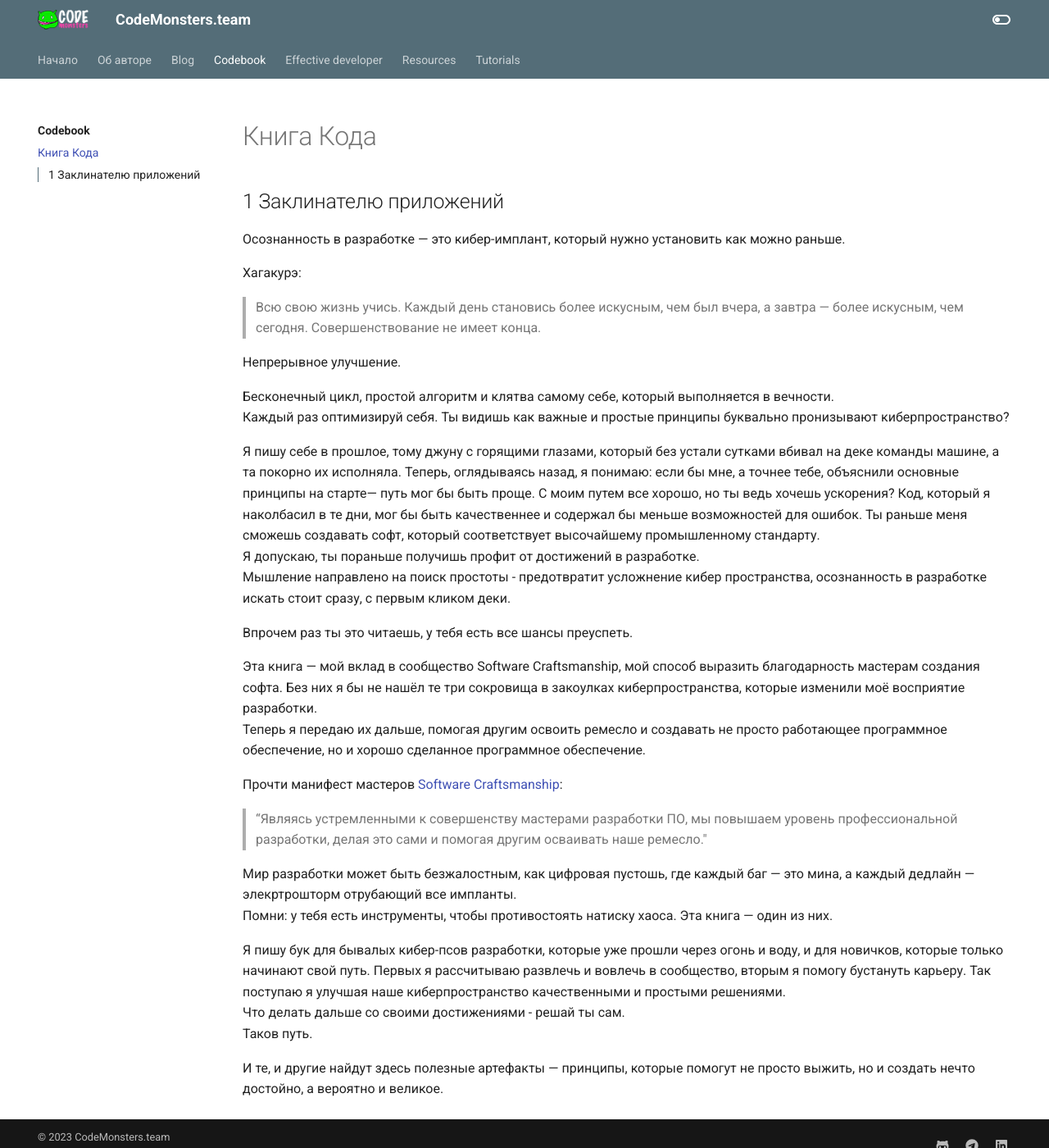
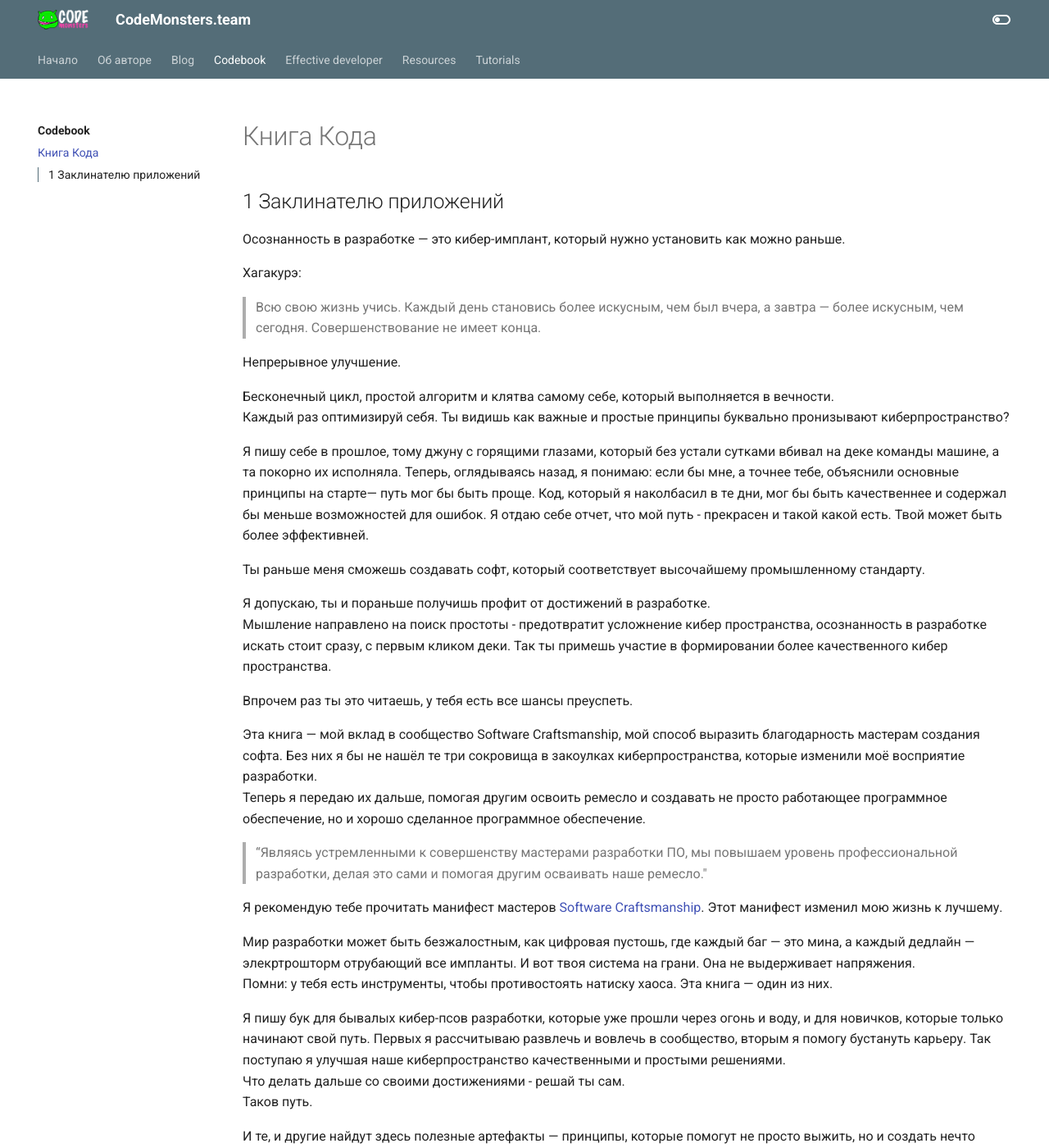
Before and after one commit to codemonstersteam/web-book, an MkDocs documentation site: the page built from docs/codebook/1-codegen-machine.md, in a window 1280 px wide and 1400 px high. Shown: the whole window at 82% size. Built offline with MkDocs 1.6.1 and Material for MkDocs 9.7.7, drawn with Linux system fonts in a browser that asks for light colours.

Commit message:
Доработан текст заклинателю

```diff
--- a/docs/codebook/1-codegen-machine.md
+++ b/docs/codebook/1-codegen-machine.md
@@ -18,22 +18,26 @@ group: https://t.me/codemonsterslogs
 Бесконечный цикл, простой алгоритм и клятва самому себе, который выполняется в вечности.
 Каждый раз оптимизируй себя. Ты видишь как важные и простые принципы буквально пронизывают киберпространство?
 
-Я пишу себе в прошлое, тому джуну с горящими глазами, который без устали сутками вбивал на деке команды машине, а та покорно их исполняла. Теперь, оглядываясь назад, я понимаю: если бы мне, а точнее тебе, объяснили основные принципы на старте— путь мог бы быть проще. С моим путем все хорошо, но ты ведь хочешь ускорения? Код, который я наколбасил в те дни, мог бы быть качественнее и содержал бы меньше возможностей для ошибок. Ты раньше меня сможешь создавать софт, который соответствует высочайшему промышленному стандарту.
-Я допускаю, ты пораньше получишь профит от достижений в разработке.
-Мышление направлено на поиск простоты \- предотвратит усложнение кибер пространства, осознанность в разработке искать стоит сразу, с первым кликом деки.
+Я пишу себе в прошлое, тому джуну с горящими глазами, который без устали сутками вбивал на деке команды машине, а та покорно их исполняла. Теперь, оглядываясь назад, я понимаю: если бы мне, а точнее тебе, объяснили основные принципы на старте— путь мог бы быть проще. Код, который я наколбасил в те дни, мог бы быть качественнее и содержал бы меньше возможностей для ошибок. Я отдаю себе отчет, что мой путь - прекрасен и такой какой есть. Твой может быть более эффективней.
+
+Ты раньше меня сможешь создавать софт, который соответствует высочайшему промышленному стандарту.
+
+Я допускаю, ты и пораньше получишь профит от достижений в разработке.
+Мышление направлено на поиск простоты - предотвратит усложнение кибер пространства, осознанность в разработке искать стоит сразу, с первым кликом деки. Так ты примешь участие в формировании более качественного кибер пространства.
 
 Впрочем раз ты это читаешь, у тебя есть все шансы преуспеть.
 
 Эта книга — мой вклад в сообщество Software Craftsmanship, мой способ выразить благодарность мастерам создания софта. Без них я бы не нашёл те три сокровища в закоулках киберпространства, которые изменили моё восприятие разработки.
 Теперь я передаю их дальше, помогая другим освоить ремесло и создавать не просто работающее программное обеспечение, но и хорошо сделанное программное обеспечение.
 
-Прочти манифест мастеров [Software Craftsmanship](https://manifesto.softwarecraftsmanship.org/#/en):
 
 >“Являясь устремленными к совершенству мастерами разработки ПО,
 > мы повышаем уровень профессиональной разработки,
 > делая это сами и помогая другим осваивать наше ремесло."
 
-Мир разработки может быть безжалостным, как цифровая пустошь, где каждый баг — это мина, а каждый дедлайн — элекртрошторм отрубающий все импланты.
+Я рекомендую тебе прочитать манифест мастеров [Software Craftsmanship](https://manifesto.softwarecraftsmanship.org/#/en). Этот манифест изменил мою жизнь к лучшему.
+
+Мир разработки может быть безжалостным, как цифровая пустошь, где каждый баг — это мина, а каждый дедлайн — элекртрошторм отрубающий все импланты. И вот твоя система на грани. Она не выдерживает напряжения.
 Помни: у тебя есть инструменты, чтобы противостоять натиску хаоса. Эта книга — один из них.
 
 Я пишу бук для бывалых кибер-псов разработки, которые уже прошли через огонь и воду, и для новичков, которые только начинают свой путь.
```
